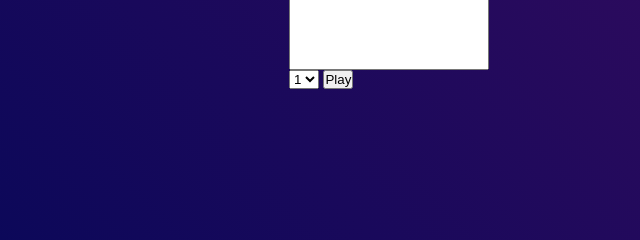
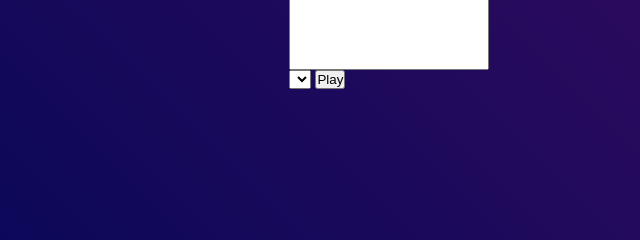
Before and after one commit to OV111/Text-To-Speech, a plain HTML site: page index.html in a window 1280 px wide. Shown: the part 495-735 px from the top of the page, 251-891 px from the left. Drawn offline with Linux system fonts and the light colour scheme.

Commit message:
add html

```diff
--- a/index.html
+++ b/index.html
@@ -17,10 +17,10 @@
         </section>
         <section class="footer">
             <select name="" id="">
-                <option value="">1</option>
-                <option value="">2</option>
-                <option value="">3</option>
-                <option value="">4</option>
+                <option value=""></option>
+                <option value=""></option>
+                <option value=""></option>
+                <option value=""></option>
             </select>
             <button id="play" type="button">Play</button>
         </section>
```
